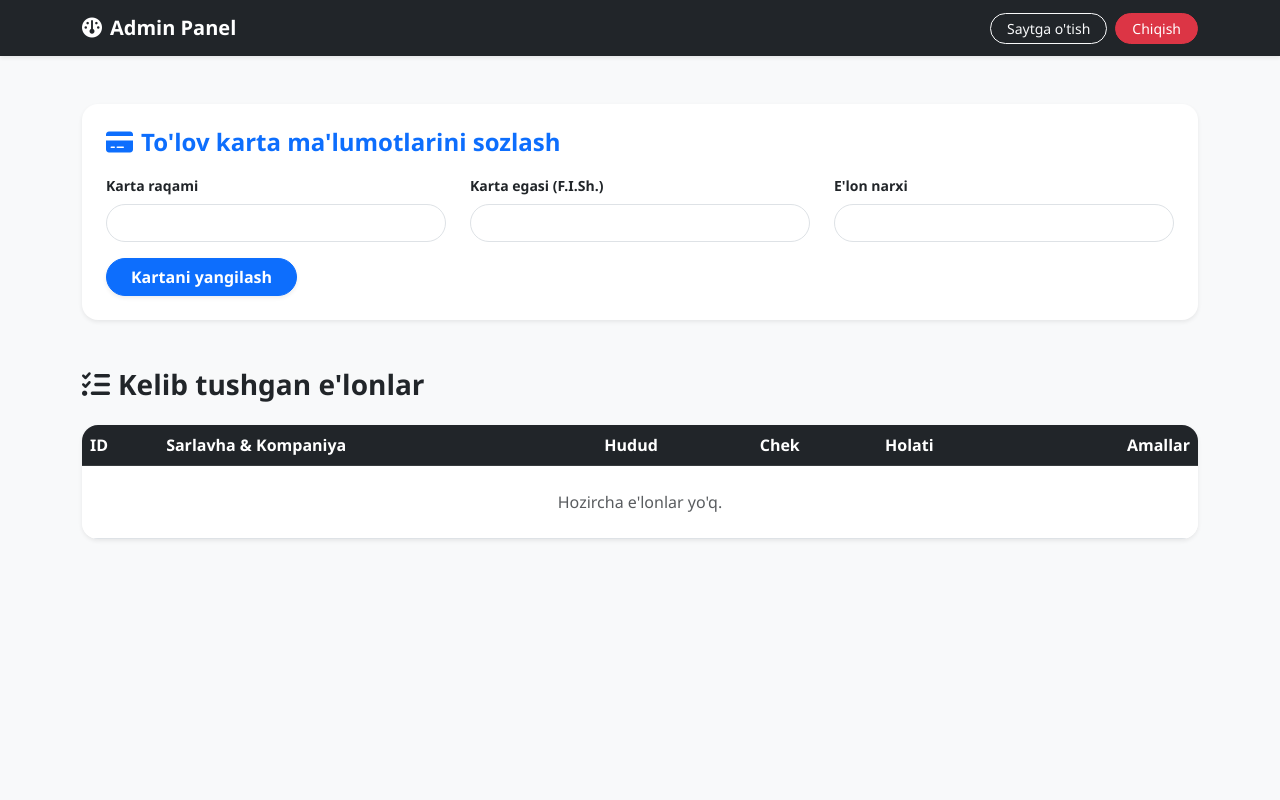
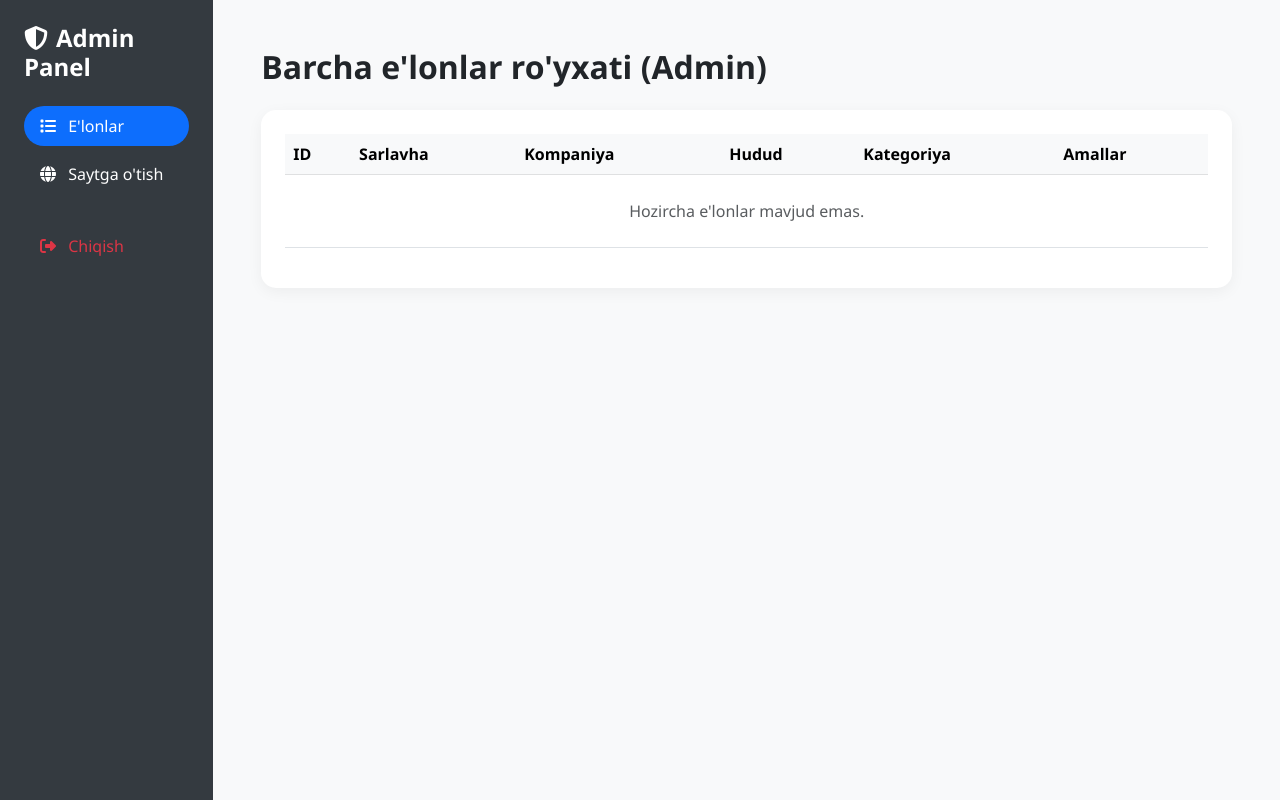
Before and after one commit to xlemann0/ishbor, a Flask app: template templates/admin_panel.html in a window 1280 px wide. Run offline with Flask 3, Linux system fonts and the light colour scheme; the template is opened without the code that fills it, so the values that code supplies are empty.

Commit message:
Update admin_panel.html

```diff
--- a/templates/admin_panel.html
+++ b/templates/admin_panel.html
@@ -4,109 +4,74 @@
     <meta charset="UTF-8">
     <meta name="viewport" content="width=device-width, initial-scale=1.0">
     <title>Admin Panel — IshBor-Live.uz</title>
-    <link rel="icon" type="image/png" href="https://cdn-icons-png.flaticon.com/512/3067/3067444.png">
     <link href="https://cdn.jsdelivr.net/npm/bootstrap@5.3.0/dist/css/bootstrap.min.css" rel="stylesheet">
     <link rel="stylesheet" href="https://cdnjs.cloudflare.com/ajax/libs/font-awesome/6.4.0/css/all.min.css">
     <style>
         body { background: #f8f9fa; font-family: 'Segoe UI', Tahoma, Geneva, Verdana, sans-serif; }
+        .sidebar { background: #343a40; min-height: 100vh; color: white; padding: 20px; }
+        .table-card { background: white; border-radius: 15px; box-shadow: 0 4px 15px rgba(0,0,0,0.05); }
     </style>
 </head>
 <body>
-    <nav class="navbar navbar-dark bg-dark shadow-sm">
-        <div class="container">
-            <a class="navbar-brand fw-bold" href="/admin-panel"><i class="fa-solid fa-gauge me-2"></i>Admin Panel</a>
-            <div class="d-flex gap-2">
-                <a href="/" class="btn btn-outline-light btn-sm rounded-pill px-3">Saytga o'tish</a>
-                <a href="/admin/logout" class="btn btn-danger btn-sm rounded-pill px-3">Chiqish</a>
-            </div>
-        </div>
-    </nav>
 
-    <div class="container py-5">
-
-        {% with messages = get_flashed_messages(with_categories=true) %}
-            {% if messages %}
-                {% for category, message in messages %}
-                    <div class="alert alert-{{ category }} rounded-4 shadow-sm mb-4">{{ message }}</div>
-                {% endfor %}
-            {% endif %}
-        {% endwith %}
-
-        <!-- Karta va Narxni Sozlash -->
-        <div class="card border-0 shadow-sm rounded-4 p-4 mb-5 bg-white">
-            <h4 class="fw-bold mb-3 text-primary"><i class="fa-solid fa-credit-card me-2"></i>To'lov karta ma'lumotlarini sozlash</h4>
-            <form method="POST">
+    <div class="container-fluid">
         <div class="row">
-                    <div class="col-md-4 mb-3">
-                        <label class="form-label fw-semibold small">Karta raqami</label>
-                        <input type="text" name="card_number" class="form-control rounded-pill px-3" value="{{ settings.get('card_number') }}" required>
-                    </div>
-                    <div class="col-md-4 mb-3">
-                        <label class="form-label fw-semibold small">Karta egasi (F.I.Sh.)</label>
-                        <input type="text" name="card_holder" class="form-control rounded-pill px-3" value="{{ settings.get('card_holder') }}" required>
-                    </div>
-                    <div class="col-md-4 mb-3">
-                        <label class="form-label fw-semibold small">E'lon narxi</label>
-                        <input type="text" name="job_price" class="form-control rounded-pill px-3" value="{{ settings.get('job_price') }}" required>
-                    </div>
-                </div>
-                <button type="submit" class="btn btn-primary rounded-pill px-4 fw-semibold shadow-sm">Kartani yangilash</button>
-            </form>
+            <div class="col-md-2 sidebar p-4">
+                <h4 class="fw-bold mb-4"><i class="fa-solid fa-shield-halved me-2"></i>Admin Panel</h4>
+                <ul class="nav flex-column gap-2">
+                    <li class="nav-item">
+                        <a href="/admin" class="nav-link text-white active bg-primary rounded-pill"><i class="fa-solid fa-list me-2"></i> E'lonlar</a>
+                    </li>
+                    <li class="nav-item">
+                        <a href="/" class="nav-link text-white"><i class="fa-solid fa-globe me-2"></i> Saytga o'tish</a>
+                    </li>
+                    <li class="nav-item mt-4">
+                        <a href="/logout" class="nav-link text-danger"><i class="fa-solid fa-right-from-bracket me-2"></i> Chiqish</a>
+                    </li>
+                </ul>
             </div>
 
-        <!-- E'lonlar ro'yxati -->
-        <h3 class="fw-bold mb-4 text-dark"><i class="fa-solid fa-list-check me-2"></i>Kelib tushgan e'lonlar</h3>
-        <div class="card border-0 shadow-sm rounded-4 overflow-hidden bg-white">
+            <div class="col-md-10 p-5">
+                <h2 class="fw-bold mb-4">Barcha e'lonlar ro'yxati (Admin)</h2>
+
+                <div class="table-card p-4">
                     <div class="table-responsive">
-                <table class="table align-middle mb-0">
-                    <thead class="table-dark">
+                        <table class="table table-hover align-middle">
+                            <thead class="table-light">
                                 <tr>
                                     <th>ID</th>
-                            <th>Sarlavha & Kompaniya</th>
+                                    <th>Sarlavha</th>
+                                    <th>Kompaniya</th>
                                     <th>Hudud</th>
-                            <th>Chek</th>
-                            <th>Holati</th>
-                            <th class="text-end">Amallar</th>
+                                    <th>Kategoriya</th>
+                                    <th>Amallar</th>
                                 </tr>
                             </thead>
                             <tbody>
                                 {% for job in jobs %}
                                 <tr>
                                     <td>{{ job.id }}</td>
+                                    <td class="fw-bold">{{ job.title }}</td>
+                                    <td>{{ job.company }}</td>
+                                    <td>{{ job.region }}</td>
+                                    <td><span class="badge bg-secondary">{{ job.category }}</span></td>
                                     <td>
-                                <strong>{{ job.title }}</strong><br>
-                                <small class="text-muted">{{ job.company }}</small>
-                            </td>
-                            <td>{{ job.region }}</td>
-                            <td>
-                                <a href="{{ url_for('static', filename='receipts/' + job.receipt) }}" target="_blank" class="btn btn-sm btn-outline-secondary rounded-pill">
-                                    <i class="fa-solid fa-image me-1"></i> Ko'rish
-                                </a>
-                            </td>
-                            <td>
-                                {% if job.status == 'active' %}
-                                    <span class="badge bg-success rounded-pill px-3 py-2">Faol</span>
-                                {% else %}
-                                    <span class="badge bg-warning text-dark rounded-pill px-3 py-2">Kutilmoqda</span>
-                                {% endif %}
-                            </td>
-                            <td class="text-end">
-                                {% if job.status == 'pending' %}
-                                <a href="/admin/approve/{{ job.id }}" class="btn btn-success btn-sm rounded-pill px-3 mb-1">Tasdiqlash</a>
-                                {% endif %}
-                                <a href="/admin/delete/{{ job.id }}" class="btn btn-danger btn-sm rounded-pill px-3 mb-1" onclick="return confirm('O\'chirishni tasdiqlaysizmi?')">O'chirish</a>
+                                        <a href="/job/{{ job.id }}" class="btn btn-sm btn-outline-primary rounded-pill px-3">Ko'rish</a>
+                                        <a href="/admin/delete-job/{{ job.id }}" class="btn btn-sm btn-outline-danger rounded-pill px-3" onclick="return confirm('Rostdan ham bu e\'lonni o\'chirmoqchimisiz?');">O'chirish</a>
                                     </td>
                                 </tr>
                                 {% else %}
                                 <tr>
-                            <td colspan="6" class="text-center py-4 text-muted">Hozircha e'lonlar yo'q.</td>
+                                    <td colspan="6" class="text-center py-4 text-muted">Hozircha e'lonlar mavjud emas.</td>
                                 </tr>
                                 {% endfor %}
                             </tbody>
                         </table>
                     </div>
                 </div>
+            </div>
+        </div>
+    </div>
 
-    </div>
 </body>
 </html>
```
Lines whose indentation alone changed are shown as unchanged.
